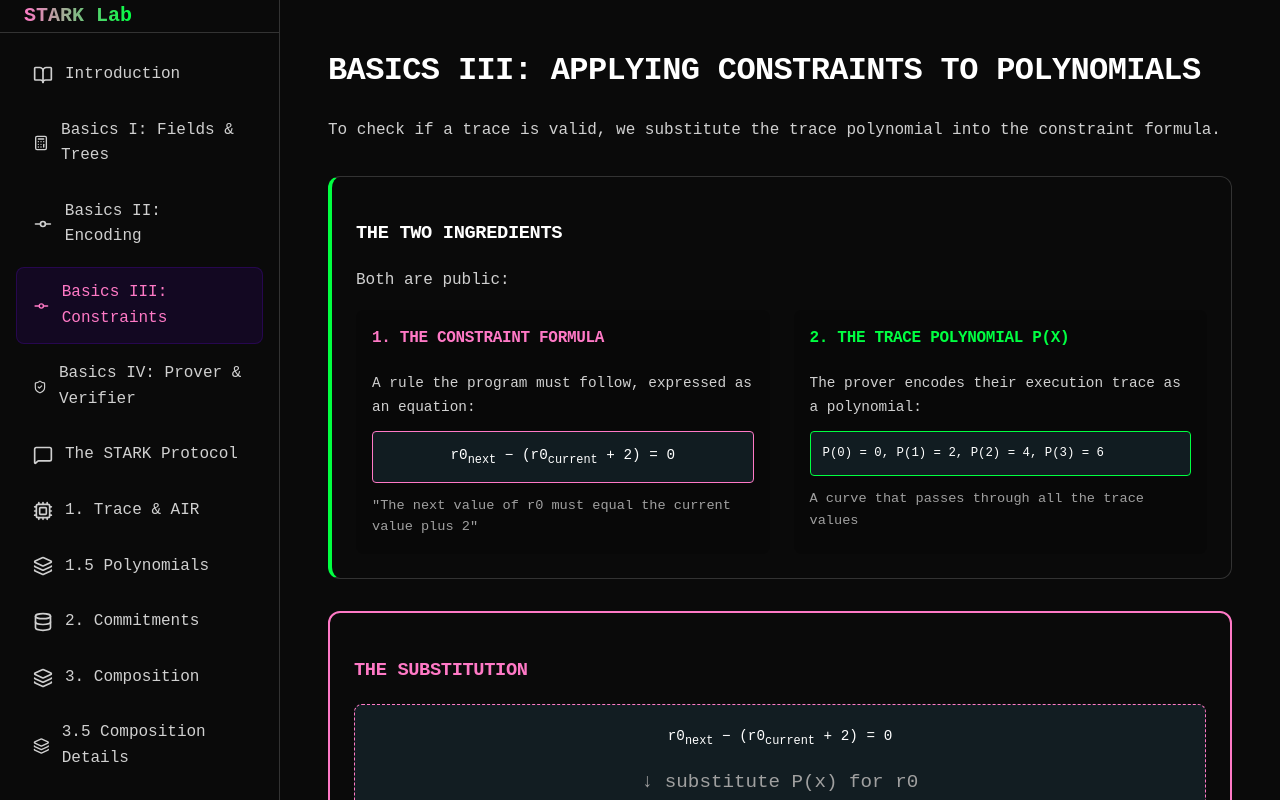
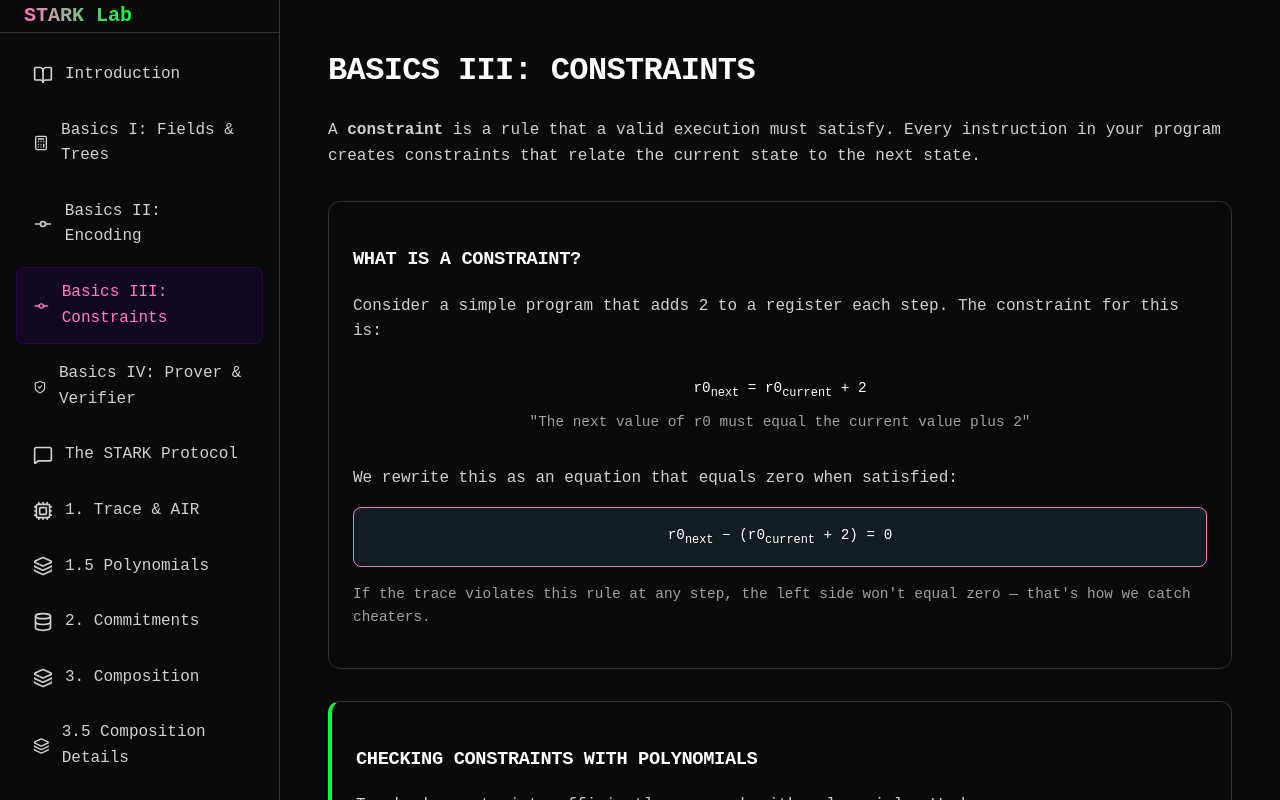
Before and after one commit to muellerberndt/starklab, a React (Vite) app: page /constraint-eval in a window 1280 px wide. Built offline with nearby package versions, Linux system fonts and the light colour scheme.

Commit message:
Add basic explanation of constraints

```diff
--- a/src/pages/ConstraintEvaluation.tsx
+++ b/src/pages/ConstraintEvaluation.tsx
@@ -97,25 +97,68 @@ export function ConstraintEvaluationPage() {
 
     return (
         <div className="container" style={{ paddingBottom: '100px' }}>
-            <h1>Basics III: Applying Constraints to Polynomials</h1>
+            <h1>Basics III: Constraints</h1>
             <p>
-                To check if a trace is valid, we substitute the trace polynomial into the constraint formula.
+                A <strong>constraint</strong> is a rule that a valid execution must satisfy.
+                Every instruction in your program creates constraints that relate the current state to the next state.
             </p>
 
-            {/* Part 1: The Setup */}
+            {/* What is a Constraint */}
+            <div className="card" style={{ marginTop: '32px' }}>
+                <h3>What is a Constraint?</h3>
+                <p>
+                    Consider a simple program that adds 2 to a register each step. The constraint for this is:
+                </p>
+                <div style={{
+                    margin: '16px 0',
+                    padding: '16px',
+                    background: 'rgba(0,0,0,0.2)',
+                    borderRadius: '8px',
+                    textAlign: 'center'
+                }}>
+                    <div style={{ fontFamily: 'monospace', fontSize: '1.1em', marginBottom: '8px' }}>
+                        r0<sub>next</sub> = r0<sub>current</sub> + 2
+                    </div>
+                    <div style={{ fontSize: '0.9em', color: 'var(--text-muted)' }}>
+                        "The next value of r0 must equal the current value plus 2"
+                    </div>
+                </div>
+                <p>
+                    We rewrite this as an equation that equals zero when satisfied:
+                </p>
+                <div style={{
+                    margin: '16px 0',
+                    padding: '16px',
+                    background: 'rgba(100, 200, 255, 0.1)',
+                    borderRadius: '8px',
+                    fontFamily: 'monospace',
+                    fontSize: '1.1em',
+                    textAlign: 'center',
+                    border: '1px solid var(--accent-secondary)'
+                }}>
+                    r0<sub>next</sub> − (r0<sub>current</sub> + 2) = 0
+                </div>
+                <p style={{ fontSize: '0.9em', color: 'var(--text-muted)' }}>
+                    If the trace violates this rule at any step, the left side won't equal zero — that's how we catch cheaters.
+                </p>
+            </div>
+
+            {/* The Two Ingredients */}
             <div className="card" style={{ marginTop: '32px', borderLeft: '4px solid var(--accent-primary)' }}>
-                <h3>The Two Ingredients</h3>
-                <p>Both are public:</p>
+                <h3>Checking Constraints with Polynomials</h3>
+                <p>
+                    To check constraints efficiently, we work with polynomials. We have:
+                </p>
 
                 <div style={{ display: 'grid', gridTemplateColumns: '1fr 1fr', gap: '24px', marginTop: '16px' }}>
                     <div style={{ padding: '16px', background: 'rgba(0,0,0,0.2)', borderRadius: '8px' }}>
-                        <h4 style={{ marginTop: 0, color: 'var(--accent-secondary)' }}>1. The Constraint Formula</h4>
+                        <h4 style={{ marginTop: 0, color: 'var(--accent-secondary)' }}>The Constraint Formula</h4>
                         <p style={{ fontSize: '0.9em', marginBottom: '12px' }}>
-                            A rule the program must follow, expressed as an equation:
+                            The rule from above, written as "= 0":
                         </p>
                         <div style={{
                             fontFamily: 'monospace',
-                            fontSize: '1.1em',
+                            fontSize: '1em',
                             textAlign: 'center',
                             padding: '12px',
                             background: 'rgba(100, 200, 255, 0.1)',
@@ -124,15 +167,12 @@ export function ConstraintEvaluationPage() {
                         }}>
                             r0<sub>next</sub> − (r0<sub>current</sub> + 2) = 0
                         </div>
-                        <p style={{ fontSize: '0.85em', color: 'var(--text-muted)', marginTop: '12px', marginBottom: 0 }}>
-                            "The next value of r0 must equal the current value plus 2"
-                        </p>
                     </div>
 
                     <div style={{ padding: '16px', background: 'rgba(0,0,0,0.2)', borderRadius: '8px' }}>
-                        <h4 style={{ marginTop: 0, color: 'var(--accent-primary)' }}>2. The Trace Polynomial P(x)</h4>
+                        <h4 style={{ marginTop: 0, color: 'var(--accent-primary)' }}>The Trace Polynomial P(x)</h4>
                         <p style={{ fontSize: '0.9em', marginBottom: '12px' }}>
-                            The prover encodes their execution trace as a polynomial:
+                            The prover's trace encoded as a polynomial:
                         </p>
                         <div style={{
                             fontFamily: 'monospace',
@@ -144,9 +184,6 @@ export function ConstraintEvaluationPage() {
                         }}>
                             P(0) = 0, P(1) = 2, P(2) = 4, P(3) = 6
                         </div>
-                        <p style={{ fontSize: '0.85em', color: 'var(--text-muted)', marginTop: '12px', marginBottom: 0 }}>
-                            A curve that passes through all the trace values
-                        </p>
                     </div>
                 </div>
             </div>
```
